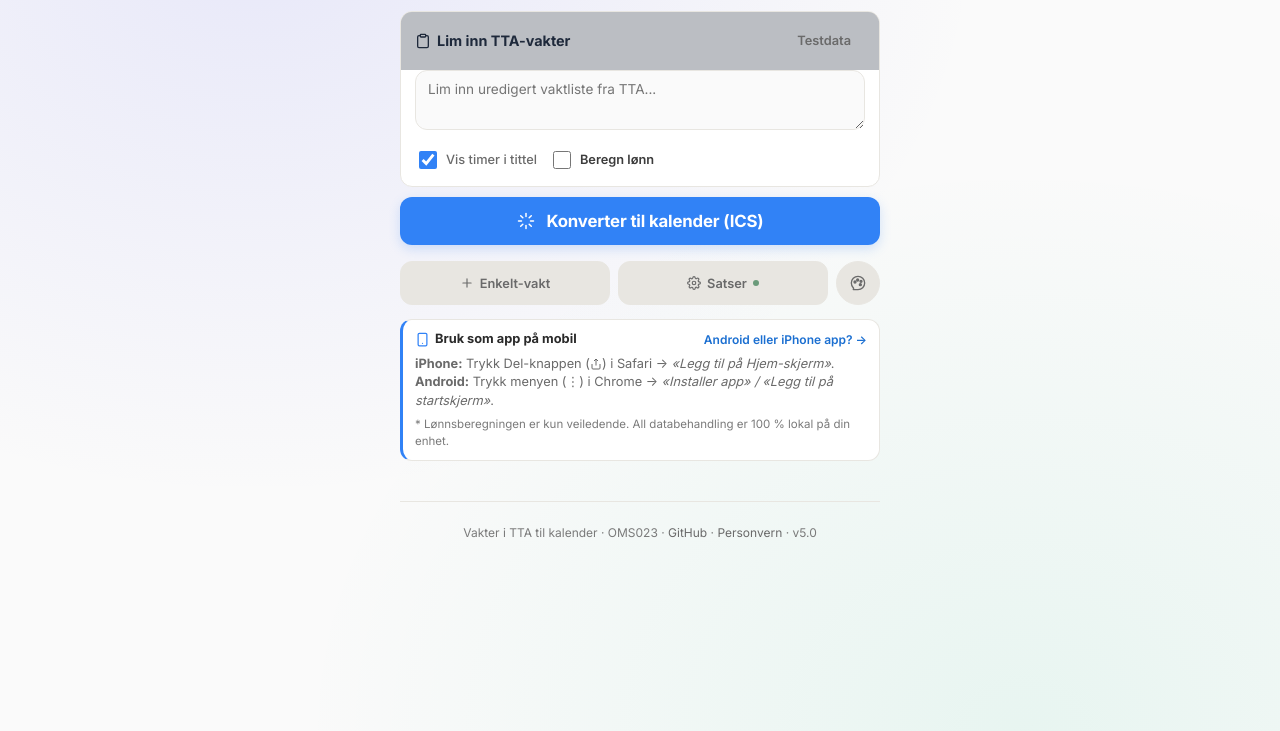
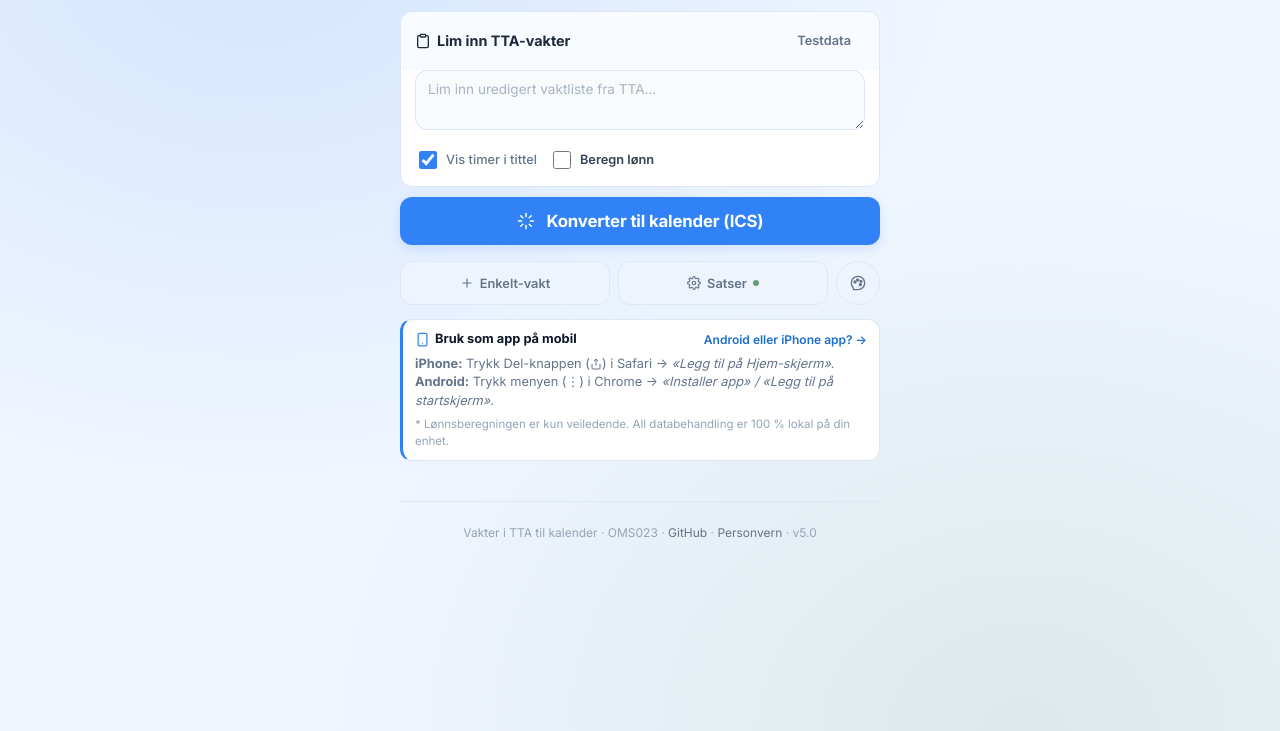
Before and after one commit to OleCreation/tta-ics, a plain HTML site: page index.html in a window 1280 px wide. Shown: the part 69-800 px from the top of the page. Drawn offline with Linux system fonts and the light colour scheme.

Commit message:
Fix input focus and field color schemes for light and blue themes

```diff
--- a/css/style.css
+++ b/css/style.css
@@ -4,7 +4,9 @@
 
 @import url('https://fonts.googleapis.com/css2?family=Inter:wght@400;500;600;700;800&display=swap');
 
-:root {
+:root, [data-theme="dark"] {
+    color-scheme: dark;
+
     /* ---- DARK THEME (Fallback default variables) ---- */
     --primary: #f8fafc;
     --accent: #6366f1;
@@ -20,10 +22,13 @@
     --bg: #161e2e;
     --bg-card: #161e2e;
     --bg-card-solid: #161e2e;
+    --bg-header: rgba(30, 41, 59, 0.35);
     --bg-input: #0b0f19;
+    --bg-input-focus: #0f172a;
     --surface: #1e293b;
     --border: #334155;
     --border-accent: rgba(99, 102, 241, 0.4);
+    --header-gradient: linear-gradient(135deg, #e2e8f0 0%, #818cf8 50%, #6366f1 100%);
 
     /* 5-Level Text Hierarchy */
     --text: #cbd5e1;               /* Primary */
@@ -43,59 +48,69 @@
 }
 
 [data-theme="light"] {
+    color-scheme: light;
+
     --primary: #1e293b;
     --accent: #6366f1;
     --accent-hover: #4f46e5;
-    --accent-glow: rgba(99, 102, 241, 0.2);
+    --accent-glow: rgba(99, 102, 241, 0.15);
     --success: #6b9b7a;
     --success-hover: #5a8567;
     --success-glow: rgba(107, 155, 122, 0.15);
     --danger: #c85a54;
     --danger-hover: #b44b45;
     --warning: #f59e0b;
-    --bg-deep: #fafafa;
+    --bg-deep: #f8fafc;
     --bg: #ffffff;
     --bg-card: #ffffff;
     --bg-card-solid: #ffffff;
-    --bg-input: #fafafa;
-    --surface: #e8e6e1;
-    --border: #e8e6e1;
+    --bg-header: rgba(0, 0, 0, 0.02);
+    --bg-input: #f8fafc;
+    --bg-input-focus: #ffffff;
+    --surface: #f1f5f9;
+    --border: #e2e8f0;
     --border-accent: rgba(99, 102, 241, 0.3);
+    --header-gradient: linear-gradient(135deg, #1e293b 0%, #4338ca 50%, #6366f1 100%);
 
     /* 5-Level Text Hierarchy */
-    --text: #3c3c3c;               /* Primary */
-    --text-strong: #2a2a2a;        /* Strongest emphasis */
-    --text-muted: #6a6a6a;         /* Secondary */
-    --text-dim: #7a7a7a;           /* Tertiary */
-    --text-disabled: #9b9b9b;      /* Disabled */
+    --text: #334155;               /* Primary */
+    --text-strong: #0f172a;        /* Strongest emphasis */
+    --text-muted: #64748b;         /* Secondary */
+    --text-dim: #94a3b8;           /* Tertiary */
+    --text-disabled: #cbd5e1;      /* Disabled */
 }
 
 [data-theme="blue"] {
+    color-scheme: light;
+
     --primary: #1e293b;
     --accent: #3182f6;             /* Vibrant Toss Blue (Accent) */
     --accent-hover: #1b6fd1;
-    --accent-glow: rgba(49, 130, 246, 0.2);
+    --accent-glow: rgba(49, 130, 246, 0.15);
     --success: #6b9b7a;            /* StyleSeed Success (muted green) */
     --success-hover: #5a8567;
     --success-glow: rgba(107, 155, 122, 0.15);
     --danger: #c85a54;             /* StyleSeed Urgent (muted red) */
     --danger-hover: #b44b45;
     --warning: #f59e0b;
-    --bg-deep: #fafafa;            /* Off-white page background */
+    --bg-deep: #f0f6ff;            /* Subtle cool blue-tinted page background */
     --bg: #ffffff;                 /* Pure white card interior */
     --bg-card: #ffffff;
     --bg-card-solid: #ffffff;
-    --bg-input: #fafafa;
-    --surface: #e8e6e1;
-    --border: #e8e6e1;
+    --bg-header: rgba(49, 130, 246, 0.03);
+    --bg-input: #f8fafc;
+    --bg-input-focus: #ffffff;
+    --surface: #eef4fe;
+    --border: #dbe7f6;
     --border-accent: rgba(49, 130, 246, 0.3);
+    --header-gradient: linear-gradient(135deg, #1e293b 0%, #1d4ed8 50%, #3182f6 100%);
 
     /* 5-Level Text Hierarchy */
-    --text: #3c3c3c;               /* Primary */
-    --text-strong: #2a2a2a;        /* Strongest emphasis */
-    --text-muted: #6a6a6a;         /* Secondary */
-    --text-dim: #7a7a7a;           /* Tertiary */
-    --text-disabled: #9b9b9b;      /* Disabled */
+    --text: #334155;               /* Primary */
+    --text-strong: #0f172a;        /* Strongest emphasis */
+    --text-muted: #64748b;         /* Secondary */
+    --text-dim: #94a3b8;           /* Tertiary */
+    --text-disabled: #cbd5e1;      /* Disabled */
 }
 
 *, *::before, *::after {
@@ -112,8 +127,8 @@ body {
     font-family: 'Inter', -apple-system, BlinkMacSystemFont, 'SF Pro Text', 'Segoe UI', system-ui, sans-serif;
     background: var(--bg-deep);
     background-image:
-        radial-gradient(ellipse at 20% 0%, rgba(99, 102, 241, 0.12) 0%, transparent 50%),
-        radial-gradient(ellipse at 80% 100%, rgba(16, 185, 129, 0.08) 0%, transparent 50%);
+        radial-gradient(ellipse at 20% 0%, var(--accent-glow) 0%, transparent 50%),
+        radial-gradient(ellipse at 80% 100%, var(--success-glow) 0%, transparent 50%);
     background-attachment: fixed;
     color: var(--text);
     margin: 0;
@@ -144,7 +159,7 @@ body {
     font-weight: 800;
     margin: 0 0 4px;
     letter-spacing: -0.03em;
-    background: linear-gradient(135deg, #e2e8f0 0%, #818cf8 50%, #6366f1 100%);
+    background: var(--header-gradient);
     -webkit-background-clip: text;
     -webkit-text-fill-color: transparent;
     background-clip: text;
@@ -218,8 +233,8 @@ h1 {
     font-size: 1rem;
     font-weight: 600;
     border-bottom: 1px solid var(--border);
-    background: rgba(30, 41, 59, 0.3);
-    color: var(--text);
+    background: var(--bg-header);
+    color: var(--text-strong);
 }
 
 .card-header-toggle {
@@ -271,7 +286,7 @@ h1 {
     border-top: 3px solid var(--success);
 }
 
-/* ---- Form elements (touch-sized, dark) ---- */
+/* ---- Form elements (touch-sized) ---- */
 label {
     font-weight: 600;
     font-size: 0.8rem;
@@ -299,9 +314,15 @@ input[type="file"] {
     font-family: inherit;
     background: var(--bg-input);
     color: var(--text);
-    transition: border-color var(--transition-fast), box-shadow var(--transition-fast), background var(--transition-fast);
+    transition: border-color var(--transition-fast), box-shadow var(--transition-fast), background var(--transition-fast), color var(--transition-fast);
     appearance: none;
     -webkit-appearance: none;
+}
+
+input::placeholder,
+textarea::placeholder {
+    color: var(--text-dim);
+    opacity: 0.8;
 }
 
 select {
@@ -309,6 +330,11 @@ select {
     background-repeat: no-repeat;
     background-position: right 16px center;
     padding-right: 40px;
+}
+
+option {
+    background: var(--bg-card-solid);
+    color: var(--text);
 }
 
 textarea {
@@ -319,8 +345,19 @@ textarea {
 input:focus, select:focus, textarea:focus {
     outline: none;
     border-color: var(--accent);
-    background: rgba(15, 23, 42, 0.8);
+    background: var(--bg-input-focus);
+    color: var(--text-strong);
     box-shadow: 0 0 0 3px var(--accent-glow);
+}
+
+::selection {
+    background: var(--accent);
+    color: #ffffff;
+}
+
+input::selection, textarea::selection {
+    background: var(--accent);
+    color: #ffffff;
 }
 
 /* ---- Grid ---- */
--- a/index.html
+++ b/index.html
@@ -54,7 +54,7 @@
                             <svg viewBox="0 0 24 24" width="14" height="14" stroke="currentColor" stroke-width="2" fill="none" stroke-linecap="round" stroke-linejoin="round" style="color:var(--accent);"><line x1="12" y1="1" x2="12" y2="23"></line><path d="M17 5H9.5a3.5 3.5 0 0 0 0 7h5a3.5 3.5 0 0 1 0 7H6"></path></svg>
                             Lønnsgrunnlag
                         </span>
-                        <span id="ratePreviewBadge" style="font-size:0.75rem; color:var(--accent-hover); font-weight:600; background:rgba(99, 102, 241, 0.12); padding:2px 6px; border-radius:4px;">297,44 kr/t</span>
+                        <span id="ratePreviewBadge" style="font-size:0.75rem; color:var(--accent-hover); font-weight:600; background:var(--accent-glow); padding:2px 6px; border-radius:4px;">297,44 kr/t</span>
                     </div>
                     <div class="grid-2 compact-grid">
                         <div>
```
Also changed, not shown: privacy.html (+1 -1 lines).
